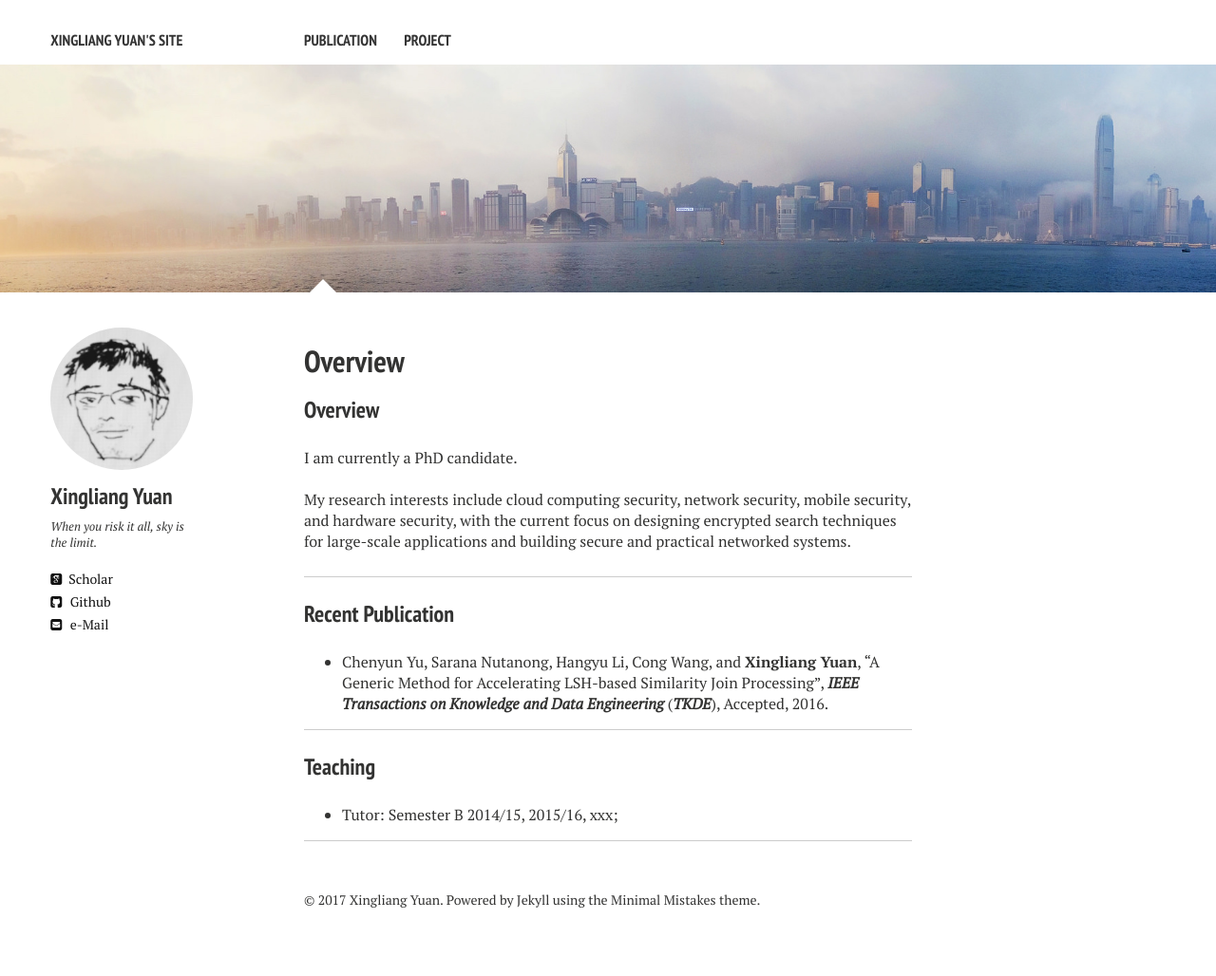
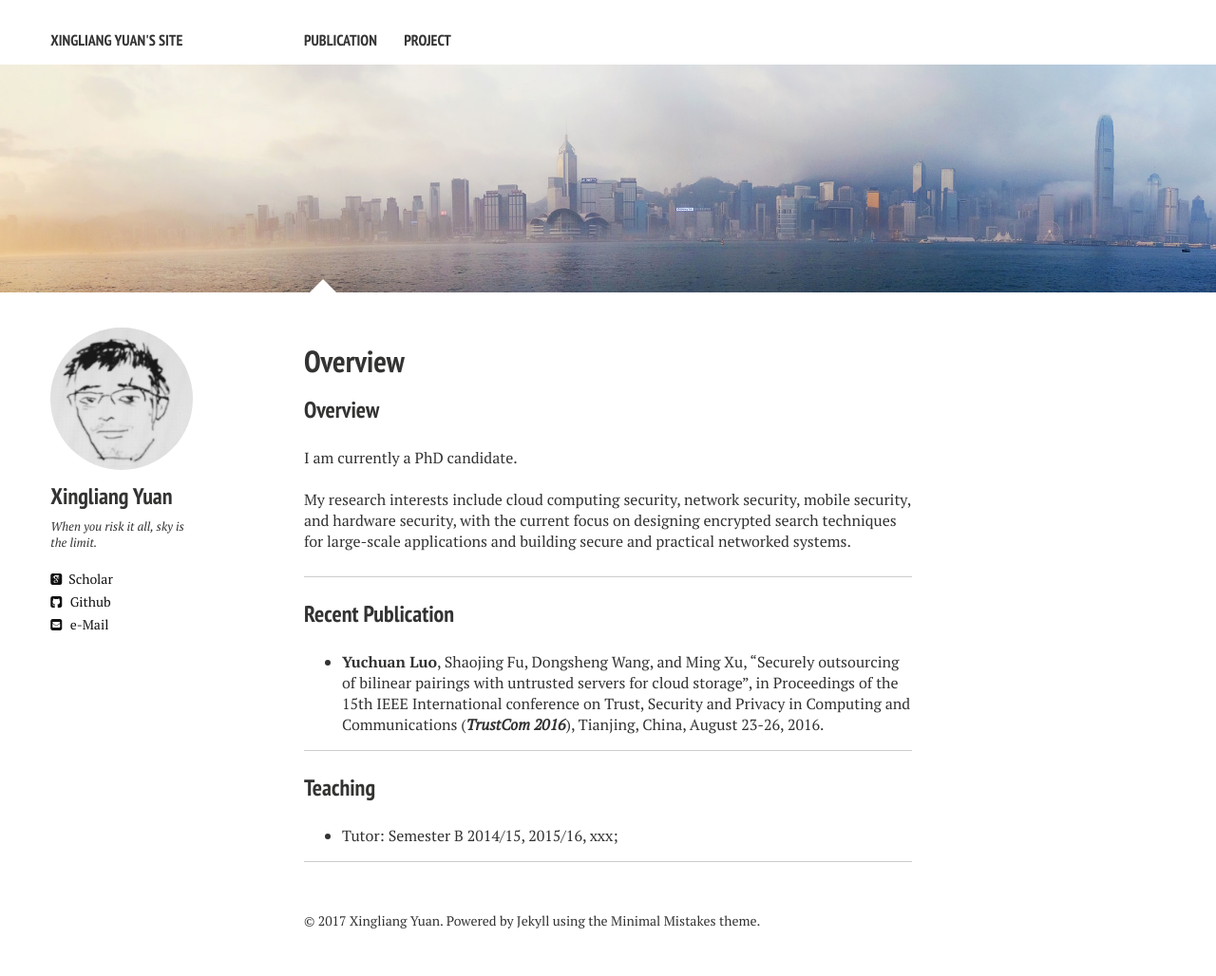
Before and after one commit to fooc/academic.fooc.github.io, a Jekyll site: the page built from index.md, in a window 1280 px wide. Shown: the whole page at 95% size. Built offline with Jekyll 4.4.1, drawn with Linux system fonts in a browser that asks for light colours; nearby versions of some CDN libraries; our own code applies the rules of GitHub Pages for plain Markdown files; before the commit the page ends 1006 px from its top, so only the background shows below that.

Commit message:
Update index.md

```diff
--- a/index.md
+++ b/index.md
@@ -16,7 +16,7 @@ My research interests include cloud computing security, network security, mobile
 
 ### Recent Publication
 
-- Chenyun Yu, Sarana Nutanong, Hangyu Li, Cong Wang, and **Xingliang Yuan**, "A Generic Method for Accelerating LSH-based Similarity Join Processing", **_IEEE Transactions on Knowledge and Data Engineering_** (**_TKDE_**), Accepted, 2016.
+- **Yuchuan Luo**, Shaojing Fu, Dongsheng Wang, and Ming Xu, "Securely outsourcing of bilinear pairings with untrusted servers for cloud storage", in Proceedings of the 15th IEEE International conference on Trust, Security and Privacy in Computing and Communications (**_TrustCom 2016_**), Tianjing, China, August 23-26, 2016.
 
 
 ---
```
